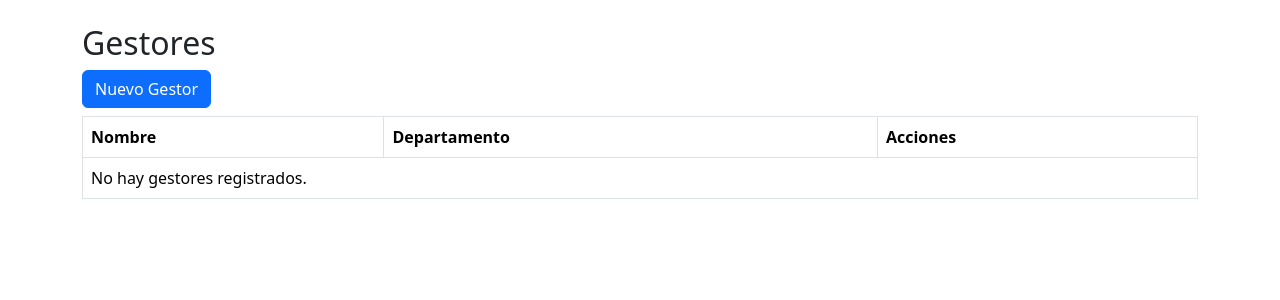
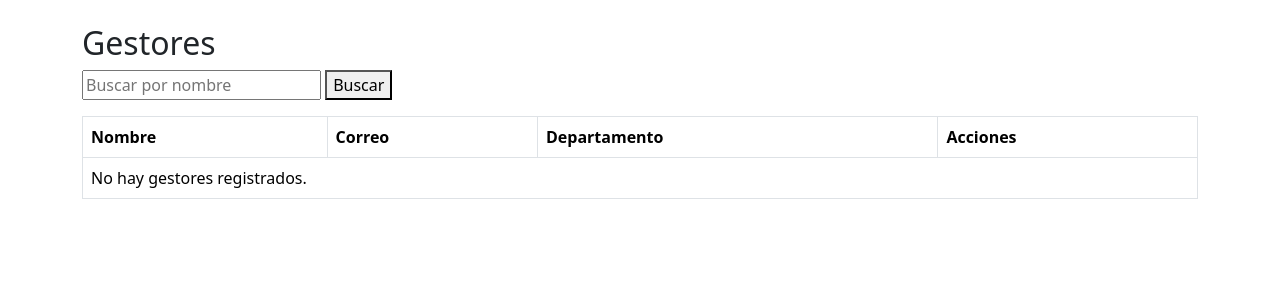
Before and after one commit to felipe1107/correspondencia_django, a Django app: template templates/correspondencia_app/gestor_list.html in a window 1280 px wide. Shown: the part 58-358 px from the top of the page. Run offline with Django 5.2, Linux system fonts and the light colour scheme; the template is opened without the code that fills it, so the values that code supplies are empty; some libraries are stand-ins or nearby versions.

Commit message:
Publico última versión antes de revisar errores

```diff
--- a/templates/correspondencia_app/gestor_list.html
+++ b/templates/correspondencia_app/gestor_list.html
@@ -1,13 +1,20 @@
 {% extends 'base.html' %}
-{% block title %}Lista de Gestores{% endblock %}
+
+{% block title %}Listado de Gestores{% endblock %}
 
 {% block content %}
 <h2>Gestores</h2>
-  <a class="btn btn-primary mb-2" href="{% url 'correspondencia_app:gestor_create' %}">Nuevo Gestor</a>
+
+<form method="get" class="mb-3">
+    <input type="text" name="q" placeholder="Buscar por nombre" value="{{ q }}">
+    <button type="submit">Buscar</button>
+</form>
+
 <table class="table table-bordered">
     <thead>
         <tr>
             <th>Nombre</th>
+            <th>Correo</th>
             <th>Departamento</th>
             <th>Acciones</th>
         </tr>
@@ -16,14 +23,17 @@
         {% for gestor in gestores %}
         <tr>
             <td>{{ gestor.nombre }}</td>
+            <td>{{ gestor.correo }}</td>
             <td>{{ gestor.departamento }}</td>
             <td>
-          <a class="btn btn-sm btn-warning" href="{% url 'correspondencia_app:gestor_edit' gestor.id %}">Editar</a>
-          <a class="btn btn-sm btn-danger" href="{% url 'correspondencia_app:gestor_delete' gestor.id %}">Eliminar</a>
+                <a href="{% url 'correspondencia_app:gestor_edit' gestor.id %}">Editar</a> |
+                <a href="{% url 'correspondencia_app:gestor_delete' gestor.id %}">Eliminar</a>
             </td>
         </tr>
         {% empty %}
-      <tr><td colspan="3">No hay gestores registrados.</td></tr>
+        <tr>
+            <td colspan="4">No hay gestores registrados.</td>
+        </tr>
         {% endfor %}
     </tbody>
 </table>
```
Lines whose indentation alone changed are shown as unchanged.
